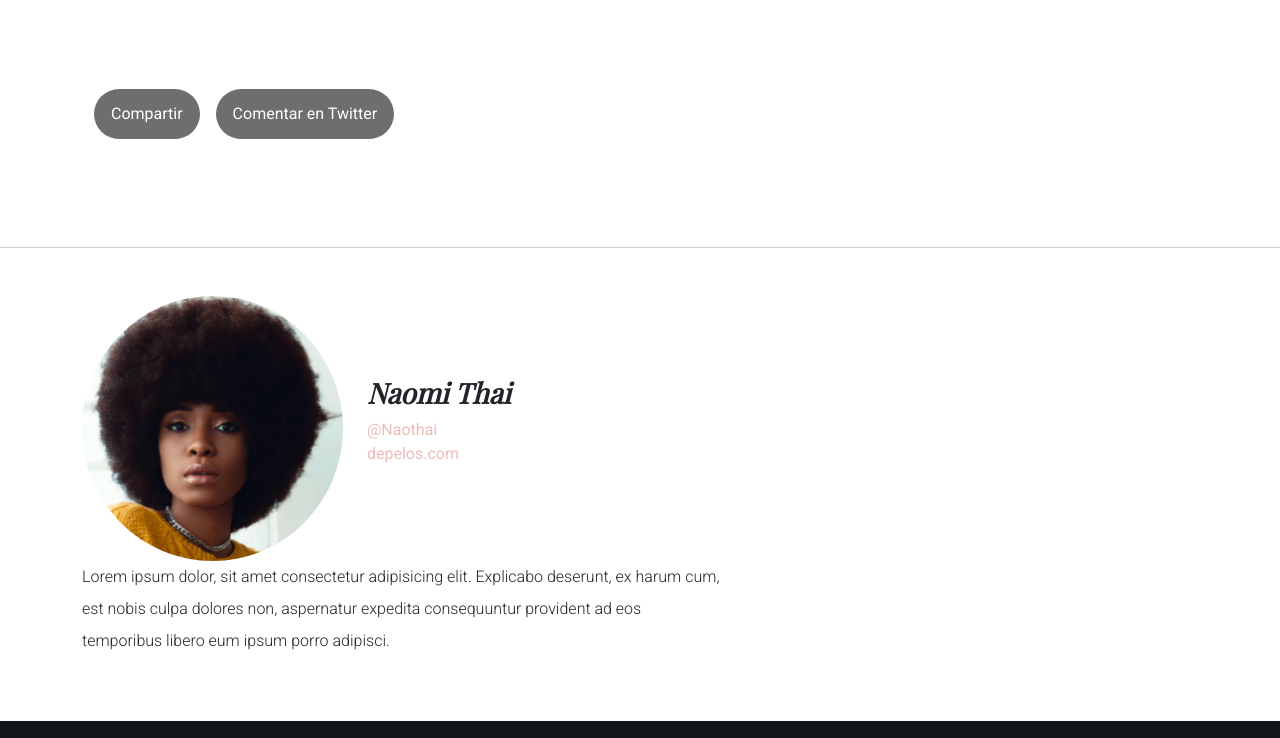
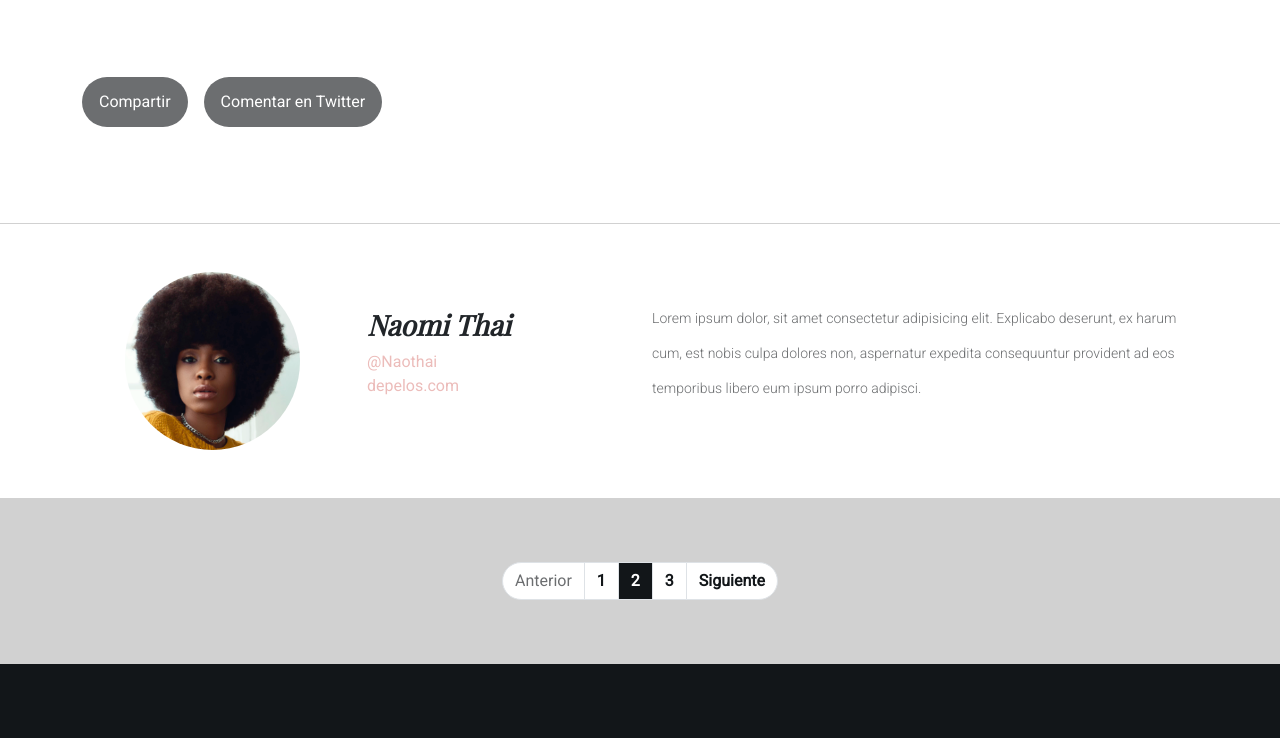
Before and after one commit to jlcmailbox/barbershop, a plain HTML site: page index.html in a window 1280 px wide. Shown: the part 1381-2119 px from the top of the page. Drawn offline with nearby package versions, Linux system fonts and the light colour scheme; a web font is replaced by a local one.

Commit message:
Version 1.3 Final Release

```diff
--- a/assets/scss/components/_author-description.scss
+++ b/assets/scss/components/_author-description.scss
@@ -1,10 +1,18 @@
 .author__description {
     @include center-element-flex;
+    color: $nickel;
 
     p {
-            font-weight: 300;
-            line-height: 2;
+        font-weight: $font-light;
+        line-height: 2.5;
+        font-size: $small;
 
     }
 
 }
+
+@media (max-width: $breakpoint-lg) {
+    .author__description{
+        display: none;
+    }
+}
--- a/assets/scss/components/_author-name.scss
+++ b/assets/scss/components/_author-name.scss
@@ -3,6 +3,9 @@
     flex-direction:column;
     justify-content: center;
 
+    @include large-breakpoint {
+        text-align: center;
+    }
 }
 
 .author__name {
--- a/assets/scss/components/_author-thumbnail.scss
+++ b/assets/scss/components/_author-thumbnail.scss
@@ -1,6 +1,12 @@
-.author__thumbnail img {
-    border-radius: 50%;
-
-
-
-}
+.author__thumbnail {
+       text-align: center;
+       img {
+        border-radius: 50%;
+        width: 175px;
+       }
+       @include large-breakpoint {
+           img{
+               width: 175px;
+        }
+       }
+    }
--- a/assets/scss/components/_button.scss
+++ b/assets/scss/components/_button.scss
@@ -4,8 +4,9 @@
     border-radius: 50px;
     padding: 0.75rem 1rem;
 
+
     &--small {
-        margin: 0.75rem;
+        margin-right: 0.75rem;
     }
 
     &--hover:hover {
@@ -24,5 +25,6 @@
 @media (max-width: $breakpoint-lg) {
     .post__button--small {
         margin-right: 0.25rem;
+
     }
 }
--- /dev/null
+++ b/assets/scss/layout/_pagination.scss
@@ -0,0 +1,33 @@
+.pagination {
+    background: $light-gray;
+    padding: 2rem 1rem;
+    text-align: center;
+
+    &__nav {
+        margin: auto;
+    }
+
+    ul {
+        margin: 0;
+    }
+}
+
+.pagination .page-item .pagination__link {
+    color: $eerie-black;
+    font-weight: bold;
+
+    &--prev {
+        border-radius: 40px 0 0 40px;
+        color: $nickel;
+        font-weight: $font-regular;
+    }
+
+    &--next {
+        border-radius: 0 40px 40px 0;
+    }
+    &--active {
+            color: $white;
+            background: $eerie-black;
+        }
+
+}
--- a/assets/scss/main.scss
+++ b/assets/scss/main.scss
@@ -16,6 +16,7 @@
 @import 'layout/header';
 @import 'layout/article';
 @import 'layout/author';
+@import 'layout/pagination';
 @import 'layout/footer';
 
 // Components
--- a/index.html
+++ b/index.html
@@ -96,13 +96,35 @@
                 </ul>
             </div>
             <!-- Description -->
-            <div class="col-sm-12 col-lg-7 author__description">
-            <p>Lorem ipsum dolor, sit amet consectetur adipisicing elit. Explicabo deserunt, ex harum cum, est nobis culpa dolores non, aspernatur expedita consequuntur provident ad eos temporibus libero eum ipsum porro adipisci.</p>
+            <div class="col-sm-12 col-lg-6 author__description">
+            <p class="author__description author__description">Lorem ipsum dolor, sit amet consectetur adipisicing elit. Explicabo deserunt, ex harum cum, est nobis culpa dolores non, aspernatur expedita consequuntur provident ad eos temporibus libero eum ipsum porro adipisci.</p>
             </div>
         </div>
         </div>
 </section>
 
+<!-- Pagination -->
+<section class="pagination">
+  <nav aria-label="barbershop pagination" class="pagination__nav">
+  <ul class="pagination pagination__list">
+    <li class="page-item">
+      <a class="page-link pagination__link pagination__link--prev" href="#">Anterior</a>
+    </li>
+    <li class="page-item">
+      <a class="page-link pagination__link" href="#">1</a>
+    </li>
+    <li class="page-item">
+      <a class="page-link pagination__link pagination__link--active" href="#">2</a>
+    </li>
+    <li class="page-item">
+      <a class="page-link pagination__link" href="#">3</a>
+    </li>
+    <li class="page-item">
+      <a class="page-link pagination__link pagination__link--next" href="#">Siguiente</a>
+    </li>
+  </ul>
+</nav>
+</section>
 <!-- Footer -->
 <footer class="footer">
 
```
Also changed, not shown: assets/css/styles.css, 1 other file.
